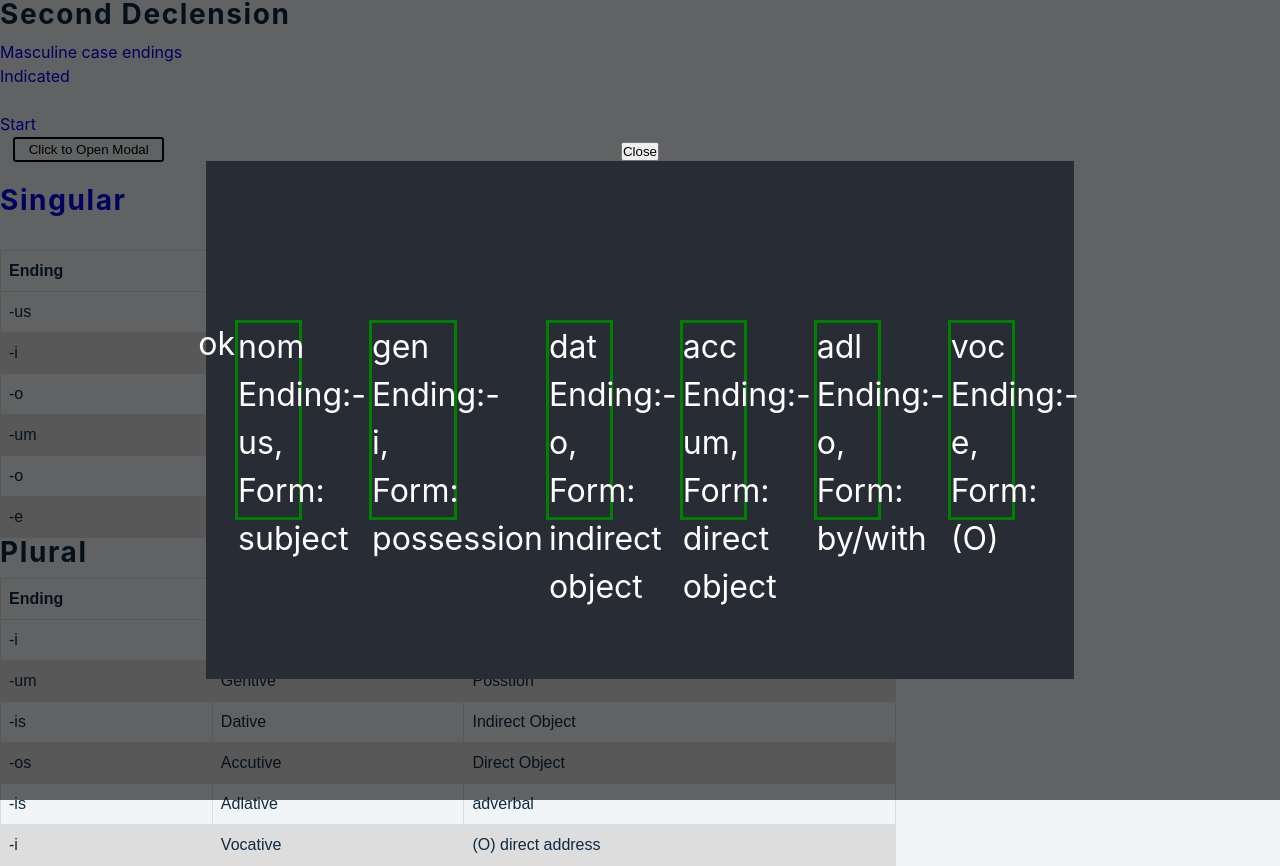
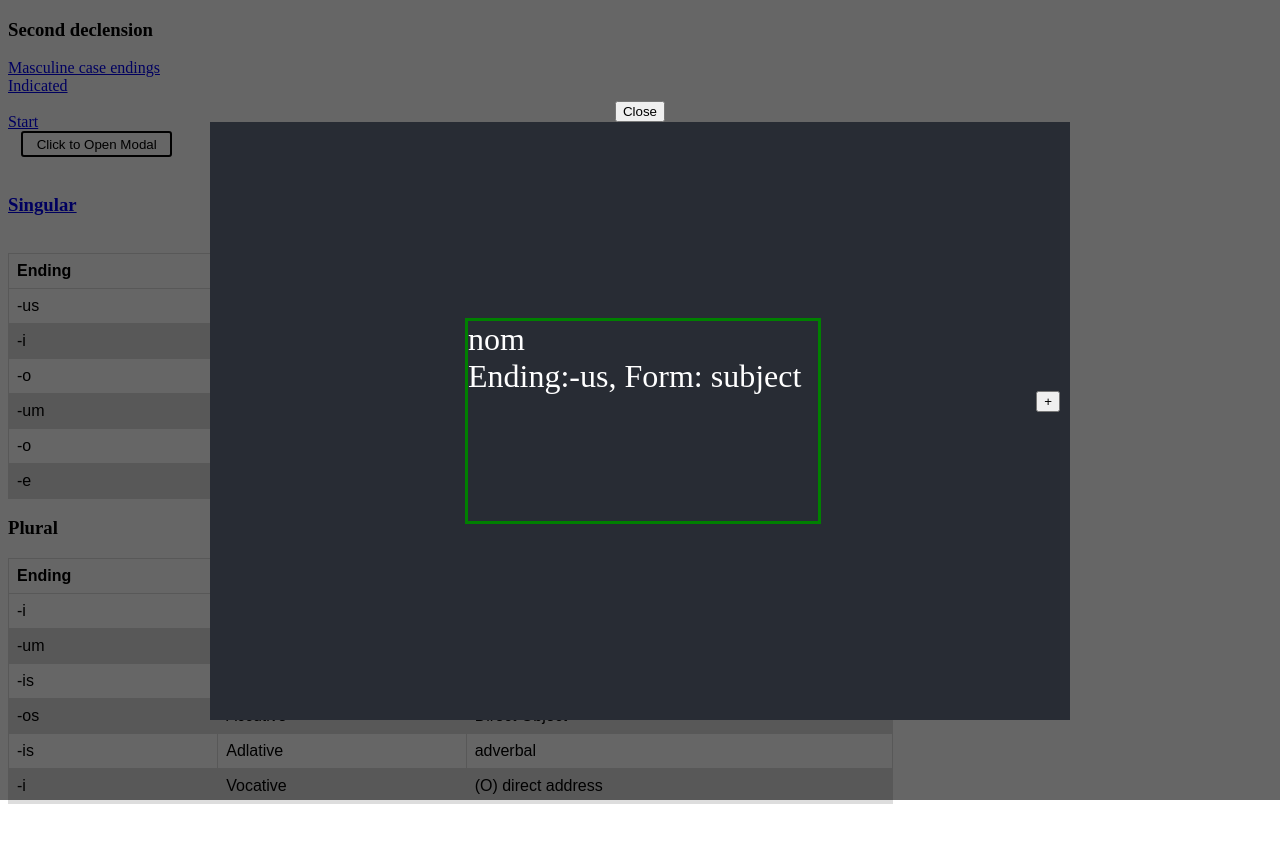
Before and after one commit to lauchRocke/flashcard, a React (Create React App) app: page /grammatica/ending in a window 1280 px wide. Both pictures are taken after a click on the button "Click to Open Modal". After the commit the page ends 812 px from the top, so only its background shows below. Built offline with nearby package versions, Linux system fonts and the light colour scheme.

Commit message:
added carousel

```diff
--- a/src/App.css
+++ b/src/App.css
@@ -4,237 +4,7 @@ Variables
 ===============
 */
 
-:root {
-  /* dark shades of primary color*/
-  --clr-primary-1: hsl(205, 86%, 17%);
-  --clr-primary-2: hsl(205, 77%, 27%);
-  --clr-primary-3: hsl(205, 72%, 37%);
-  --clr-primary-4: hsl(205, 63%, 48%);
-  /* primary/main color */
-  --clr-primary-5: hsl(205, 78%, 60%);
-  /* lighter shades of primary color */
-  --clr-primary-6: hsl(205, 89%, 70%);
-  --clr-primary-7: hsl(205, 90%, 76%);
-  --clr-primary-8: hsl(205, 86%, 81%);
-  --clr-primary-9: hsl(205, 90%, 88%);
-  --clr-primary-10: hsl(205, 100%, 96%);
-  /* darkest grey - used for headings */
-  --clr-grey-1: hsl(209, 61%, 16%);
-  --clr-grey-2: hsl(211, 39%, 23%);
-  --clr-grey-3: hsl(209, 34%, 30%);
-  --clr-grey-4: hsl(209, 28%, 39%);
-  /* grey used for paragraphs */
-  --clr-grey-5: hsl(210, 22%, 49%);
-  --clr-grey-6: hsl(209, 23%, 60%);
-  --clr-grey-7: hsl(211, 27%, 70%);
-  --clr-grey-8: hsl(210, 31%, 80%);
-  --clr-grey-9: hsl(212, 33%, 89%);
-  --clr-grey-10: hsl(210, 36%, 96%);
-  --clr-white: #fff;
-  --clr-gold: #c59d5f;
 
-  --clr-red-dark: hsl(360, 67%, 44%);
-  --clr-red-light: hsl(360, 71%, 66%);
-  --clr-green-dark: hsl(125, 67%, 44%);
-  --clr-green-light: hsl(125, 71%, 66%);
-  --clr-black: #222;
-  --transition: all 0.3s linear;
-  --spacing: 0.1rem;
-  --radius: 0.25rem;
-  --light-shadow: 0 5px 15px rgba(0, 0, 0, 0.1);
-  --dark-shadow: 0 5px 15px rgba(0, 0, 0, 0.2);
-  --max-width: 1170px;
-  --fixed-width: 620px;
-}
-/*
-  ===============
-  Global Styles
-  ===============
-  */
-
-*,
-::after,
-::before {
-  margin: 0;
-  padding: 0;
-  box-sizing: border-box;
-}
-body {
-  font-family: -apple-system, BlinkMacSystemFont, 'Segoe UI', Roboto, Oxygen,
-    Ubuntu, Cantarell, 'Open Sans', 'Helvetica Neue', sans-serif;
-  background: var(--clr-grey-10);
-  color: var(--clr-grey-1);
-  line-height: 1.5;
-  font-size: 0.875rem;
-}
-ul {
-  list-style-type: none;
-}
-a {
-  text-decoration: none;
-}
-h1,
-h2,
-h3,
-h4 {
-  letter-spacing: var(--spacing);
-  text-transform: capitalize;
-  line-height: 1.25;
-  margin-bottom: 0.75rem;
-}
-h1 {
-  font-size: 3rem;
-}
-h2 {
-  font-size: 2rem;
-}
-h3 {
-  font-size: 1.25rem;
-}
-h4 {
-  font-size: 0.875rem;
-}
-p {
-  margin-bottom: 1.25rem;
-  color: var(--clr-grey-5);
-}
-@media screen and (min-width: 800px) {
-  h1 {
-    font-size: 4rem;
-  }
-  h2 {
-    font-size: 2.5rem;
-  }
-  h3 {
-    font-size: 1.75rem;
-  }
-  h4 {
-    font-size: 1rem;
-  }
-  body {
-    font-size: 1rem;
-  }
-  h1,
-  h2,
-  h3,
-  h4 {
-    line-height: 1;
-  }
-}
-/*  global classes */
-
-/* section */
-.section {
-  width: 90vw;
-  margin: 0 auto;
-  max-width: var(--max-width);
-}
-
-@media screen and (min-width: 992px) {
-  .section {
-    width: 95vw;
-  }
-}
-
-/*
-  ===============
-  Menu
-  ===============
-  */
-
-.menu {
-  padding: 5rem 0;
-}
-.title {
-  text-align: center;
-  margin-bottom: 2rem;
-}
-.underline {
-  width: 5rem;
-  height: 0.25rem;
-  background: var(--clr-gold);
-  margin-left: auto;
-  margin-right: auto;
-}
-.btn-container {
-  margin-bottom: 4rem;
-  display: flex;
-  justify-content: center;
-  flex-wrap: wrap;
-}
-.filter-btn {
-  background: transparent;
-  border-color: transparent;
-  font-size: 1rem;
-  text-transform: capitalize;
-  margin: 0 0.5rem;
-  letter-spacing: 1px;
-  padding: 0.375rem 0.75rem;
-  color: var(--clr-gold);
-  cursor: pointer;
-  transition: var(--transition);
-  border-radius: var(--radius);
-}
-.filter-btn:hover {
-  background: var(--clr-gold);
-  color: var(--clr-white);
-}
-.section-center {
-  width: 90vw;
-  margin: 0 auto;
-  max-width: 1170px;
-  display: grid;
-  gap: 3rem 2rem;
-  justify-items: center;
-}
-.menu-item {
-  display: grid;
-  gap: 1rem 2rem;
-  max-width: 25rem;
-}
-.photo {
-  object-fit: cover;
-  height: 200px;
-  width: 100%;
-  border: 0.25rem solid var(--clr-gold);
-  border-radius: var(--radius);
-  display: block;
-}
-.item-info header {
-  display: flex;
-  justify-content: space-between;
-  border-bottom: 0.5px dotted var(--clr-grey-5);
-}
-.item-info h4 {
-  margin-bottom: 0.5rem;
-}
-.price {
-  color: var(--clr-gold);
-}
-.item-text {
-  margin-bottom: 0;
-  padding-top: 1rem;
-}
-
-@media screen and (min-width: 768px) {
-  .menu-item {
-    grid-template-columns: 225px 1fr;
-    gap: 0 1.25rem;
-    max-width: 40rem;
-  }
-  .photo {
-    height: 175px;
-  }
-}
-@media screen and (min-width: 1200px) {
-  .section-center {
-    width: 95vw;
-    grid-template-columns: 1fr 1fr;
-  }
-  .photo {
-    height: 150px;
-  }
-}
 /*
 .card-container {
   margin-top: 30px;
--- a/src/componets/Modal/modalStyles.css
+++ b/src/componets/Modal/modalStyles.css
@@ -14,6 +14,7 @@
 
 .modal-content {
   width: 70%;
+  max-width: 780px;
   height: 70%;
   background-color: #282c34;
   color: #fff;
@@ -21,4 +22,7 @@
   align-items: center;
   justify-content: center;
   font-size: 2rem;
+  padding: 40px;
+  overflow: hidden;
+  position: relative;
 }
--- a/src/componets/flashcard/FlashCardsHolder.jsx
+++ b/src/componets/flashcard/FlashCardsHolder.jsx
@@ -1,17 +1,46 @@
-
 import React, { useState, useEffect } from 'react';
 import ReactDom from 'react-dom';
 import FlashCard from './Flashcard';
+import './style.css';
+const cardWith = 700;
 
 function FlashCardsHolder({ list }) {
-    return (
-      <div style={{ display: 'flex' }}>
-        ok
+  let [left, setLeft] = useState((list.length * cardWith) / 2 - cardWith / 4);
+
+  function handleMove(direction) {
+    console.log(direction);
+    switch (direction) {
+      case 'left':
+        setLeft(left + cardWith);
+        break;
+      case 'right':
+        setLeft(left - cardWith);
+        break;
+    }
+  }
+  return (
+    <>
+      {left + cardWith < (list.length * cardWith) / 2 ? (
+        <button onClick={() => handleMove('left')} className="left">
+          -
+        </button>
+      ) : null}
+      <div
+        className="flashCardHolder"
+        style={{ transform: `translateX(${left}px)` }}
+      >
         {list.map((item) => (
-          <FlashCard key = {item.id} data={item} />
+          <FlashCard key={item.id} data={item} />
         ))}
       </div>
-    );
-  }
 
-  export default FlashCardsHolder;
+      {left - cardWith > -((list.length * cardWith) / 2) ? (
+        <button onClick={() => handleMove('right')} className="right">
+          +
+        </button>
+      ) : null}
+    </>
+  );
+}
+
+export default FlashCardsHolder;
--- /dev/null
+++ b/src/componets/flashcard/style.css
@@ -0,0 +1,18 @@
+section.card-container {
+  width: 700px;
+}
+.flashCardHolder {
+  display: flex;
+}
+
+.modal-content > button {
+  position: absolute;
+  top: 45%;
+  z-index:3
+}
+.left {
+  left: 10px;
+}
+.right {
+  right: 10px;
+}
```
Also changed, not shown: src/componets/Grammatica/Ending.jsx (+4 -9 lines). Lines whose indentation alone changed are shown as unchanged.
